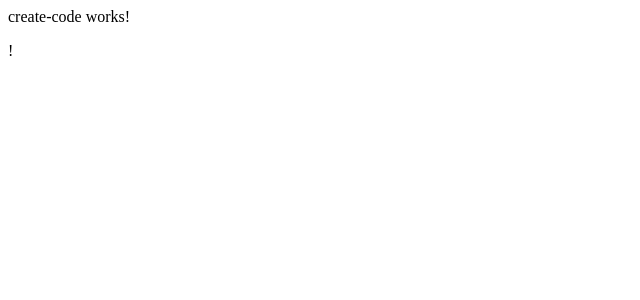
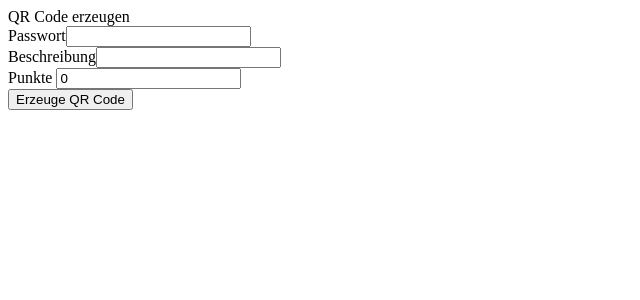
Before and after one commit to pct-cclausen/pct_digital_klimaschutzApp_Musterloesung_Lehrkraefte, an Angular app: page /menu/create in a window 1280 px wide. Shown: the top 300 px of the page, without its empty margins (0-640 px from the left). Built offline with nearby package versions, Linux system fonts and the light colour scheme; sample sign-in values are in the browser's storage.

Commit message:
4 files modified

```diff
--- a/package.json
+++ b/package.json
@@ -19,6 +19,8 @@
     "@angular/platform-browser": "^14.0.0",
     "@angular/platform-browser-dynamic": "^14.0.0",
     "@angular/router": "^14.0.0",
+    "angularx-qrcode": "^14.0.0",
+    "jose": "^4.9.0",
     "rxjs": "~7.5.0",
     "tslib": "^2.3.0",
     "zone.js": "~0.11.4"
--- a/src/app/backend.service.ts
+++ b/src/app/backend.service.ts
@@ -1,4 +1,5 @@
 import { Injectable } from '@angular/core';
+import * as jose from 'jose';
 
 export interface HighScoreEntry {
   name: string;
@@ -14,45 +15,85 @@ export interface ScanEvent {
 export interface LocalQRCodes {
   id: number;
   description: string;
+  points: number;
 }
 
 @Injectable({ providedIn: 'root' })
 export class BackendService {
-  // used during development
+  // used during development, in production the app will need a real backend
   localScanEvents: ScanEvent[] = [];
   localCodes: LocalQRCodes[] = [];
 
   isDevEnvironment() {
     return (
       window.location.href.indexOf('localhost') !== -1 ||
+      window.location.href.indexOf('127.0.0.1') !== -1 ||
       window.location.href.indexOf('stackblitz') !== -1
     );
   }
 
-  getHighscores(): HighScoreEntry[] {
+  async getHighscores(): Promise<HighScoreEntry[]> {
     if (!this.isDevEnvironment()) {
       throw new Error('Implement a real backend for production!');
     } else {
-      return [];
+      const byName: Record<string, number> = {};
+      for (const event of this.localScanEvents) {
+        byName[event.groupName] = (byName[event.groupName] || 0) + 1;
+      }
+
+      const highscores: HighScoreEntry[] = Object.keys(byName).map((name) => ({
+        name,
+        points: byName[name],
+      }));
+
+      highscores.sort((a, b) => b.points - a.points);
+
+      return highscores;
     }
   }
 
-  addPoints(jwtScanned: string, groupName: string) {
+  async addPoints(jwtScanned: string, groupName: string): Promise<number> {
     if (!this.isDevEnvironment()) {
       throw new Error('Implement a real backend for production!');
     } else {
+      // in dev mode no verification is done
+      // in production the verification will happen in the server
+      // for size reasons the jwt does not contain anything but the id
+      const claims = jose.decodeJwt(jwtScanned);
+      const id = Number(claims.jti);
+      const localCode = this.localCodes.find((lc) => lc.id === id);
+      if (localCode != null) {
+        this.localScanEvents.push({
+          groupName,
+          points: localCode.points,
+          qrId: localCode.id,
+        });
+        return localCode.points;
+      }
     }
+    return 0;
   }
 
-  storeQRCodeDescription(description: string) {
+  async storeQRCodeDescription(description: string, points: number) {
     if (!this.isDevEnvironment()) {
-      throw new Error('Implement a real backend for production!0');
+      throw new Error('Implement a real backend for production!');
     } else {
       this.localCodes.push({
         id: this.localCodes.length + 1,
         description,
+        points,
       });
       return this.localCodes.length;
     }
   }
+
+  async generateQRCode(id: number, key: string) {
+    const jwt = await new jose.SignJWT({
+      jti: id + '',
+    })
+      .setProtectedHeader({ alg: 'HS256' })
+      .sign(new TextEncoder().encode(key));
+
+    return jwt;
+  }
 }
--- a/src/app/menu/create/create-code/create-code.component.html
+++ b/src/app/menu/create/create-code/create-code.component.html
@@ -1,2 +1,14 @@
-<p>create-code works!</p>
-!
+<div>QR Code erzeugen</div>
+
+<div>Passwort<input [(ngModel)]="password" type="text" /></div>
+
+<div>Beschreibung<input [(ngModel)]="description" type="text" /></div>
+
+<div>
+  Punkte
+  <input [(ngModel)]="points" type="number" />
+</div>
+
+<div>
+  <button (click)="generate()">Erzeuge QR Code</button>
+</div>
--- a/src/app/menu/create/create-code/create-code.component.ts
+++ b/src/app/menu/create/create-code/create-code.component.ts
@@ -1,15 +1,31 @@
 import { Component, OnInit } from '@angular/core';
+import { BackendService } from '../../../backend.service';
 
 @Component({
   selector: 'app-create-code',
   templateUrl: './create-code.component.html',
-  styleUrls: ['./create-code.component.css']
+  styleUrls: ['./create-code.component.css'],
 })
 export class CreateCodeComponent implements OnInit {
+  password = '';
+  description = '';
+  points = 0;
 
-  constructor() { }
+  constructor(private backend: BackendService) {}
 
-  ngOnInit() {
+  ngOnInit() {}
+
+  async generate() {
+    if (
+      this.password.length > 0 &&
+      this.description.length > 0 &&
+      this.points > 0
+    ) {
+      const id = await this.backend.storeQRCodeDescription(
+        this.description,
+        this.points
+      );
+      const jwt = await this.backend.generateQRCode(id, this.password);
+    }
   }
-
 }
```
